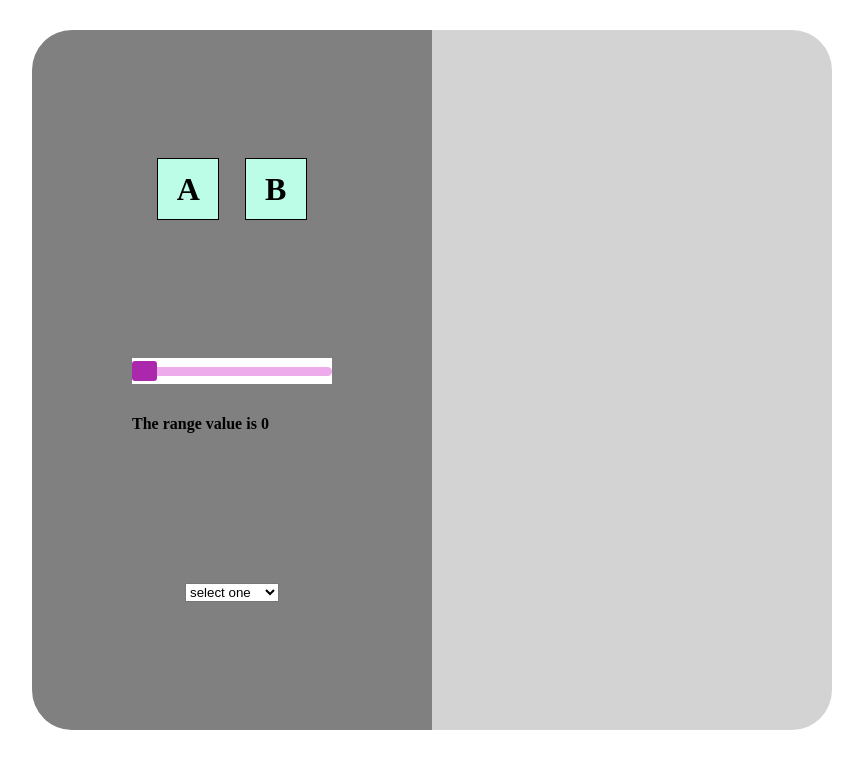
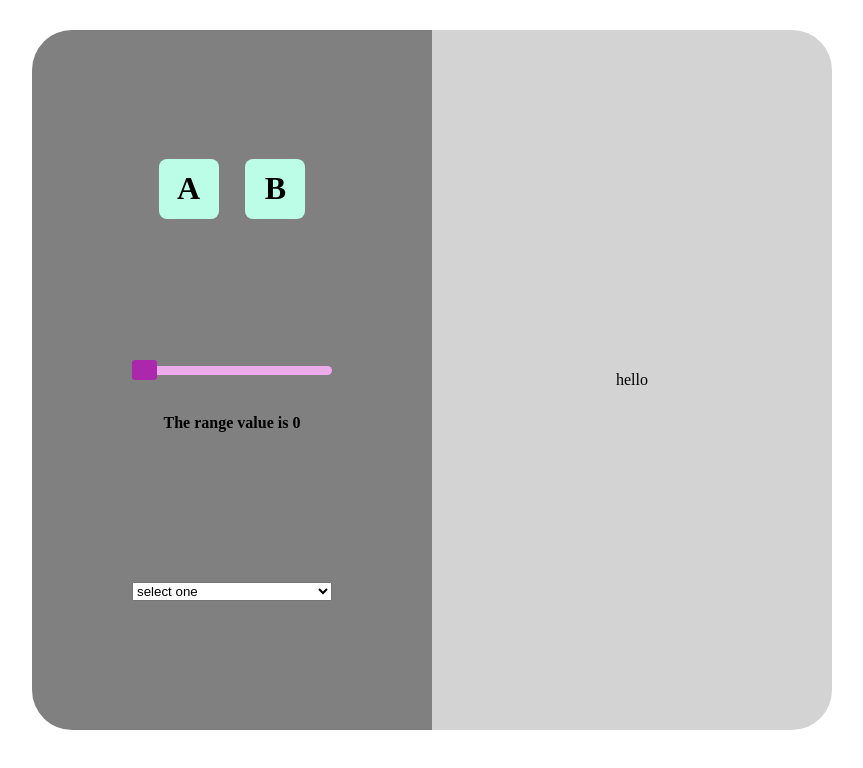
Before and after one commit to asd0999/ev, a React (Create React App) app: page / in a window 1280 px wide. Shown: the top 768 px of the page, without its empty margins (208-1071 px from the left). Built offline with nearby package versions, Linux system fonts and the light colour scheme.

Commit message:
the meat of the problem, the calculations

```diff
--- a/src/App.js
+++ b/src/App.js
@@ -4,6 +4,7 @@ import Hours from "./components/Hours";
 import Miles from "./components/Miles";
 import Rates from "./components/Rates";
 import data from "./lp.csv";
+import Output from "./components/Output";
 
 function App() {
   const [rate, setRate] = useState("");
@@ -39,12 +40,6 @@ function App() {
     });
   }, []);
 
-  useEffect(() => {
-    if (rate && miles && hours && hours !== "none") {
-      console.log("perform calculation");
-    }
-  }, [rate, miles, hours]);
-
   return (
     <div className="container">
       <div className="input">
@@ -52,7 +47,15 @@ function App() {
         <Miles miles={miles} setMiles={setMiles} />
         <Hours hours={hours} setHours={setHours} />
       </div>
-      <div className="output"></div>
+      <div className="output">
+        <Output
+          rate={rate}
+          miles={miles}
+          hours={hours}
+          totalLoad={totalLoad}
+          loadprofile={loadprofile}
+        />
+      </div>
     </div>
   );
 }
--- /dev/null
+++ b/src/components/Output.js
@@ -0,0 +1,26 @@
+import React, { useState, useEffect } from "react";
+
+function Output(props) {
+  const { rate, miles, hours, loadprofile, totalLoad } = props;
+  const [output, setOutput] = useState("hello");
+
+  useEffect(() => {
+    let b1 = 0;
+    let b2_a = 0;
+    let b2_b = 0;
+    if (rate && miles && hours && hours !== "none") {
+      console.log(loadprofile);
+      if (rate === "A") {
+        b1 = (totalLoad * 0.15).toFixed(2);
+        setOutput(`b1 for rate A: ${b1}`);
+      } else if (rate === "B") {
+        // for (let i = 0; i < loadprofile.length; i++) {}
+        setOutput(`b1 for rate B: not yet calculated`);
+      }
+    }
+  }, [rate, miles, hours]);
+
+  return <div>{output}</div>;
+}
+
+export default Output;
--- a/src/index.css
+++ b/src/index.css
@@ -36,7 +36,7 @@
 }
 
 .rate-option {
-    border: 1px solid black;
+    /* border: 1px solid black; */
     cursor: pointer;
     width: 60px;
     height: 60px;
@@ -45,6 +45,7 @@
     align-items: center;
     justify-content: center;
     background-color: rgb(188, 253, 231);
+    border-radius: 8px;
 }
 
 .rate-active {
@@ -56,6 +57,7 @@ input[type="range"] {
     -webkit-appearance: none;
     margin: 10px 0;
     width: 200px;
+    background-color: grey;
 }
 
 input[type="range"]:focus {
@@ -83,3 +85,12 @@ input[type="range"]::-webkit-slider-thumb {
     -webkit-appearance: none;
     margin-top: -5.5px;
 }
+
+.miles-container h4 {
+    width: 200px;
+    text-align: center;
+}
+
+select {
+    width: 200px;
+}
```
